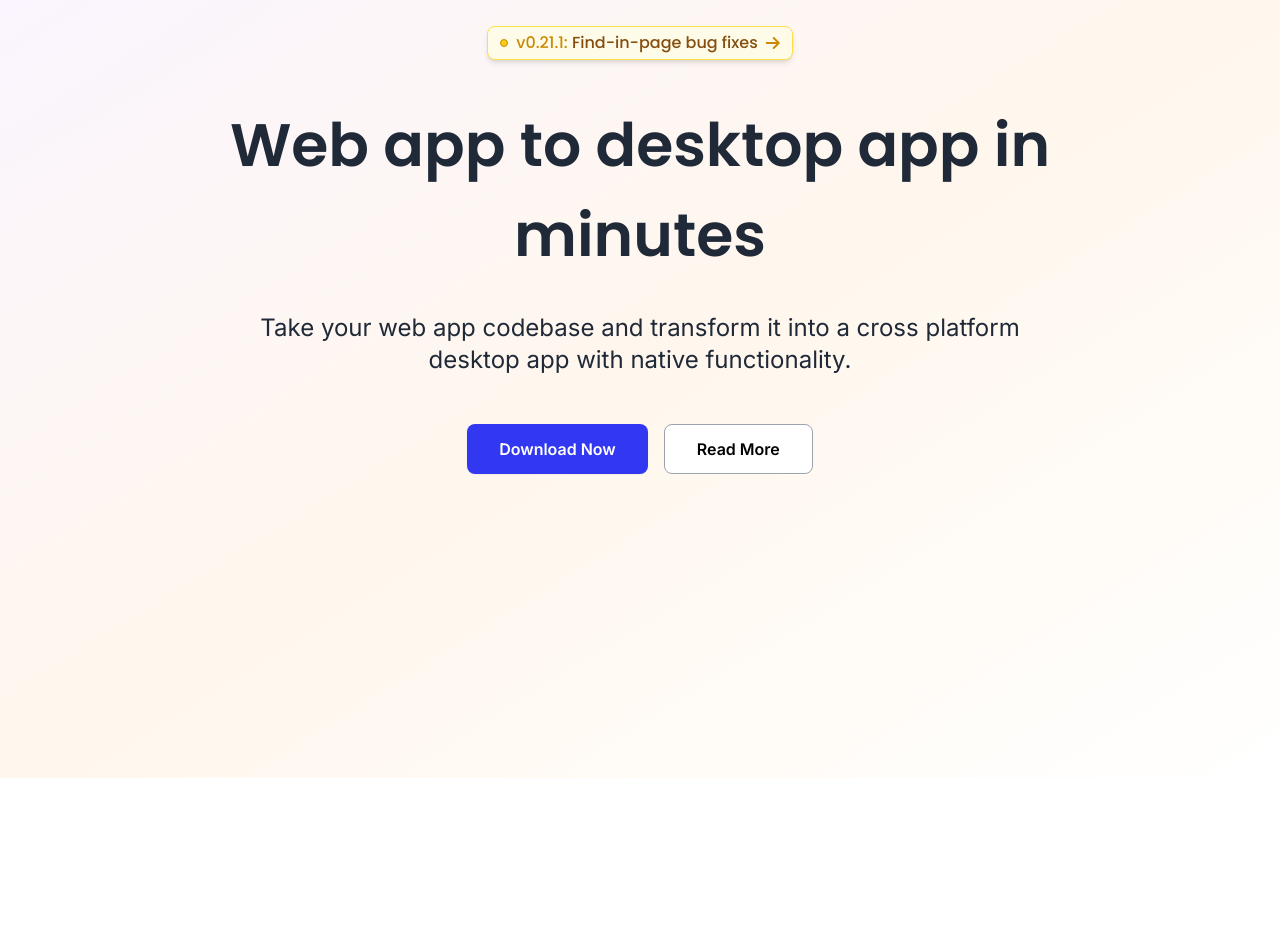
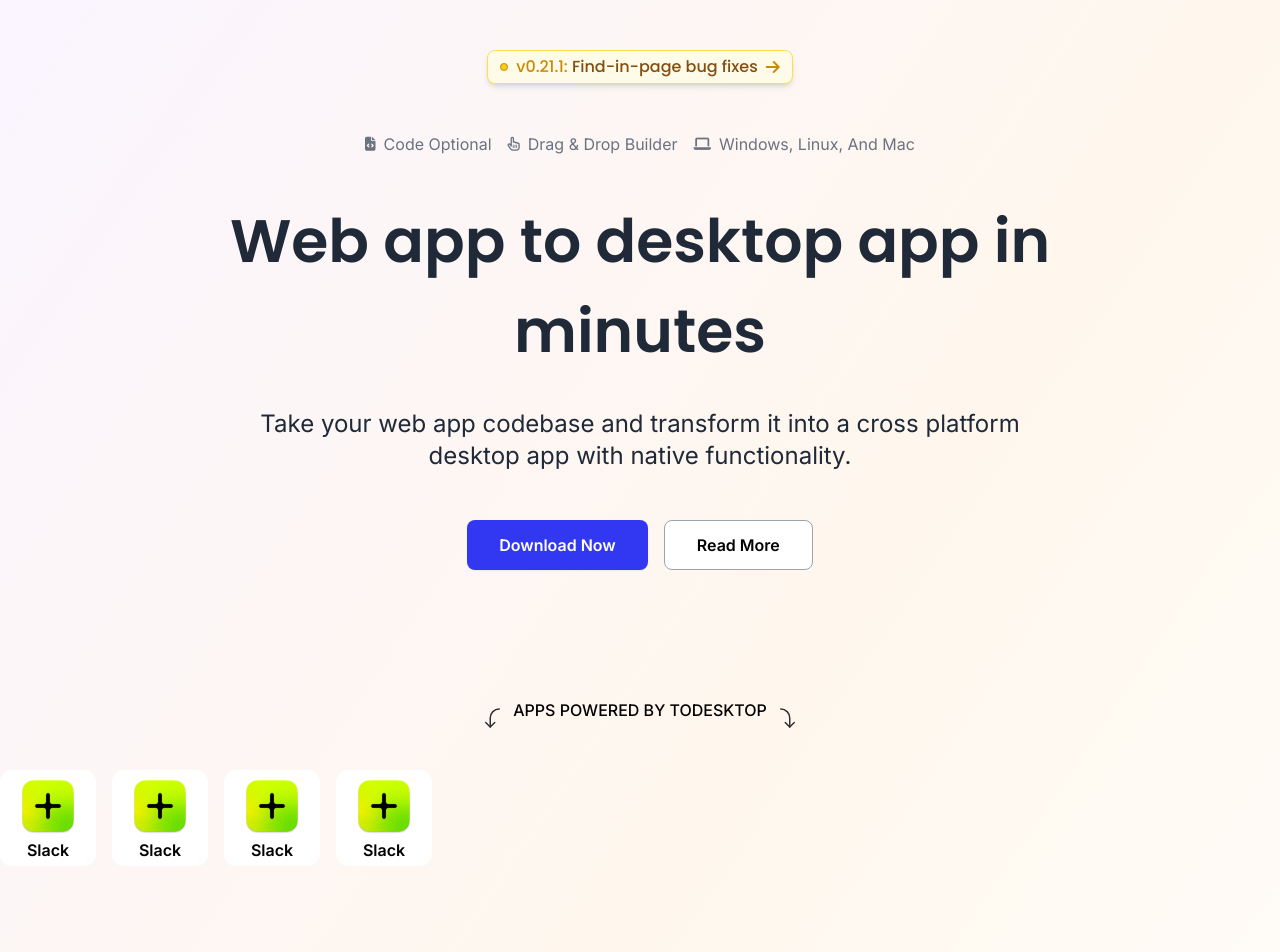
Before and after one commit to faizanmuhammad1/ToDesktopCloneUsingTailwind, a website: page index.html in a window 1280 px wide. Shown: the part 120-1072 px from the top of the page. Before the commit the page ends 898 px from the top, so only its background shows below. Drawn offline with Linux system fonts and the light colour scheme.

Commit message:
completed hero section

```diff
--- a/index.html
+++ b/index.html
@@ -96,12 +96,13 @@
 
     <!-- Main -->
     <main>
+      <!-- hero-section -->
       <div
         class="min-h-screen bg-gradient-to-br from-purple-50 via-orange-50 to-transparent"
         id="hero"
       >
         <div
-          class="max-w-4xl mx-auto px-6 pt-6 pb-32 flex flex-col sm:items-center sm:text-center"
+          class="max-w-4xl mx-auto px-6 pb-32 flex flex-col sm:items-center sm:text-center pt-12"
           id="hero-container"
         >
           <div
@@ -118,6 +119,26 @@
             <i
               class="fa-solid fa-arrow-right text-yellow-600 group-hover:translate-x-1 transition duration-300"
             ></i>
+          </div>
+          <div class="flex gap-4 my-6" id="hero-feature">
+            <div
+              class="hidden sm:flex justify-center items-center gap-2 text-gray-500"
+            >
+              <i class="fa-solid fa-file-code text-sm"></i>
+              <p>Code Optional</p>
+            </div>
+            <div
+              class="hidden sm:flex justify-center items-center gap-2 text-gray-500"
+            >
+              <i class="fa-regular fa-hand-pointer text-sm"></i>
+              <p>Drag & Drop Builder</p>
+            </div>
+            <div
+              class="hidden sm:flex justify-center items-center gap-2 text-gray-500"
+            >
+              <i class="fa-solid fa-laptop text-sm"></i>
+              <p>Windows, Linux, And Mac</p>
+            </div>
           </div>
           <h1
             class="text-4xl font-display font-semibold leading-snug mt-4 sm:text-6xl sm:leading-normal"
@@ -144,6 +165,72 @@
             </button>
           </div>
         </div>
+        <!-- scrollar Section-->
+        <div
+          class="flex justify-center items-center gap-2"
+          id="companies-container"
+        >
+          <img class="translate-y-2" src="./assets/asset-3.svg" alt="" />
+          <span class="font-medium">APPS POWERED BY TODESKTOP</span>
+          <img
+            class="-scale-x-100 translate-y-2"
+            src="./assets/asset-3.svg"
+            alt=""
+          />
+        </div>
+        <div class="mt-12" id="companies-lines-group">
+          <div class="flex gap-4 w-screen" id="lines1">
+            <div
+              class="flex flex-col min-w-24 min-h-24 items-center justify-center bg-white rounded-xl"
+            >
+              <img
+                class="w-12 h-12 md:w-16 md:h-16"
+                src="./assets/asset-4.png"
+                alt=""
+              />
+              <span class="font-semibold text-[12px] md:text-[16px]"
+                >Slack
+              </span>
+            </div>
+            <div
+              class="flex flex-col min-w-24 min-h-24 items-center justify-center bg-white rounded-xl"
+            >
+              <img
+                class="w-12 h-12 md:w-16 md:h-16"
+                src="./assets/asset-4.png"
+                alt=""
+              />
+              <span class="font-semibold text-[12px] md:text-[16px]"
+                >Slack
+              </span>
+            </div>
+            <div
+              class="flex flex-col min-w-24 min-h-24 items-center justify-center bg-white rounded-xl"
+            >
+              <img
+                class="w-12 h-12 md:w-16 md:h-16"
+                src="./assets/asset-4.png"
+                alt=""
+              />
+              <span class="font-semibold text-[12px] md:text-[16px]"
+                >Slack
+              </span>
+            </div>
+            <div
+              class="flex flex-col min-w-24 min-h-24 items-center justify-center bg-white rounded-xl"
+            >
+              <img
+                class="w-12 h-12 md:w-16 md:h-16"
+                src="./assets/asset-4.png"
+                alt=""
+              />
+              <span class="font-semibold text-[12px] md:text-[16px]"
+                >Slack
+              </span>
+            </div>
+          </div>
+        </div>
+        <div class="h-[1000px]"></div>
       </div>
     </main>
   </body>
```
Also changed, not shown: assets/asset-3.svg (added), assets/asset-4.png (added), output.css.
